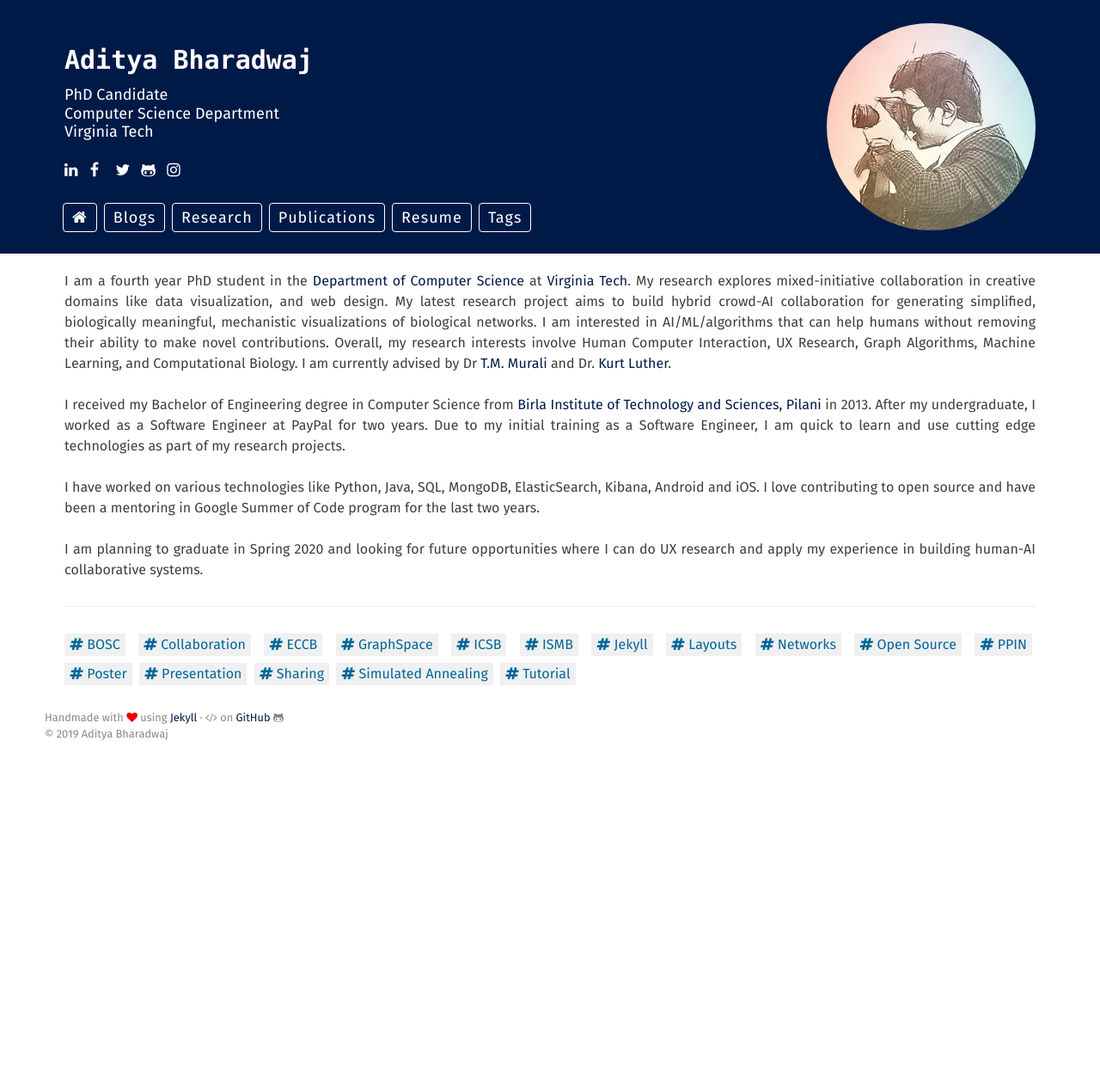
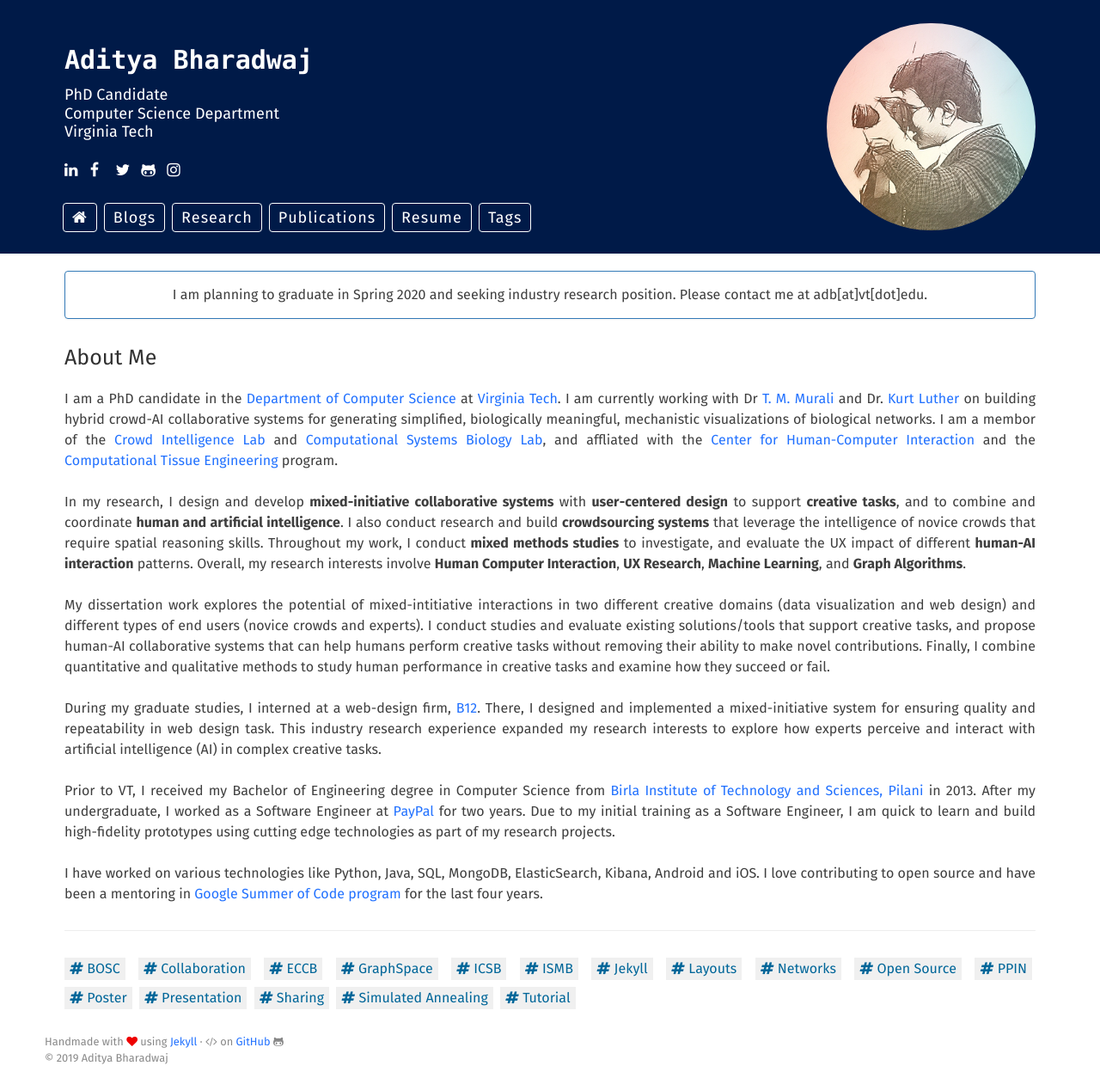
Before and after one commit to adbharadwaj/adbharadwaj.github.io, a Jekyll site: the page built from index.html, in a window 1280 px wide. Shown: the whole page at 86% size. Built offline with Jekyll 4.4.1, drawn with Linux system fonts in a browser that asks for light colours; before the commit the page ends 900 px from its top, so only the background shows below that.

Commit message:
updated home page

```diff
--- a/assets/scss/_layout.scss
+++ b/assets/scss/_layout.scss
@@ -69,7 +69,7 @@ body {
 }
 
 a {
-    color: #001a48;
+    color: #2171ff;
     text-decoration: none;
     -webkit-transition: all 500ms ease;
     -moz-transition: all 500ms ease;
--- a/index.html
+++ b/index.html
@@ -24,22 +24,43 @@ keywords: about page, about me
 {% endif %}
 {% endfor %}
 
-I am a fourth year PhD student in the <a href="http://www.cs.vt.edu/">Department of Computer Science</a> at <a href="http://www.vt.edu/">Virginia Tech</a>.
-My research explores mixed-initiative collaboration in creative domains like data visualization, and web design. My latest research project aims to build hybrid crowd-AI collaboration for generating simplified, biologically meaningful, mechanistic visualizations of biological networks. I am interested in  AI/ML/algorithms that can help humans without removing their ability to make novel contributions. Overall, my research interests involve Human Computer Interaction, UX Research, Graph Algorithms, Machine Learning, and Computational Biology.  I am currently advised by Dr <a href="http://bioinformatics.cs.vt.edu/~murali/">T.M. Murali</a> and Dr. <a href="http://kurtluther.com/">Kurt Luther</a>.
+
+<div class="panel panel-primary">
+    <!-- <div class="panel-heading">Panel heading without title</div> -->
+  <div class="panel-body text-center">
+    <!-- <h3>Job Search</h3> -->
+    I am planning to graduate in Spring 2020 and seeking industry research position. Please contact me at adb[at]vt[dot]edu.
+  </div>
+</div>
+
+<h3>About Me</h3>
+
+I am a PhD candidate in the <a href="http://www.cs.vt.edu/">Department of Computer Science</a> at <a href="http://www.vt.edu/">Virginia Tech</a>. I am currently working with Dr <a href="http://bioinformatics.cs.vt.edu/~murali/">T. M. Murali</a> and Dr. <a href="http://kurtluther.com/">Kurt Luther</a> on building hybrid crowd-AI collaborative systems for generating simplified, biologically meaningful, mechanistic visualizations of biological networks. I am a membor of the <a href="http://crowd.cs.vt.edu/">Crowd Intelligence Lab</a> and
+<a href="https://bioinformatics.cs.vt.edu/~murali/group.html">Computational Systems Biology Lab</a>, and affliated with the <a href="http://www.hci.vt.edu/">Center for Human-Computer Interaction</a> and the <a href="http://cte.cs.vt.edu/">Computational Tissue Engineering</a> program.
+
 
 <br><br>
 
-I received my Bachelor of Engineering degree in Computer Science from <a href="http://www.bits-pilani.ac.in/">Birla Institute of Technology and Sciences, Pilani</a> in 2013. After my undergraduate, I worked as a Software Engineer at PayPal for two years. Due to my initial training as a Software Engineer, I am quick to learn and use cutting edge technologies as part of my research projects.
+In my research, I design and develop <b>mixed-initiative collaborative systems</b> with <b>user-centered design</b> to support <b>creative tasks</b>, and to combine and coordinate <b>human and artificial intelligence</b>. I also conduct research and build <b>crowdsourcing systems</b> that leverage the intelligence of novice crowds that require spatial reasoning skills. Throughout my work, I conduct <b>mixed methods studies</b> to investigate, and evaluate the UX impact of different <b>human-AI interaction</b> patterns. Overall, my research interests involve <b>Human Computer Interaction</b>, <b>UX Research</b>, <b>Machine Learning</b>, and <b>Graph Algorithms</b>.
 
 <br><br>
 
-I have worked on various technologies like Python, Java, SQL,  MongoDB, ElasticSearch, Kibana, Android and iOS. I love contributing to open source and have been a mentoring in Google Summer of Code program for the last two years.
+My dissertation work explores the potential of mixed-intitiative interactions in two different creative domains (data visualization and web design) and different types of end users (novice crowds and experts). I conduct studies and evaluate existing solutions/tools that support creative tasks, and propose human-AI collaborative systems that can help humans perform creative tasks without removing their ability to make novel contributions. Finally, I combine quantitative and qualitative methods to study human performance in creative tasks and examine how they succeed or fail.
 
 <br><br>
 
-I am planning to graduate in Spring 2020 and looking for future opportunities where I can do UX research and apply my experience in building human-AI collaborative systems.
+During my graduate studies, I interned at a web-design firm, <a href="https://b12.io/">B12</a>. There, I designed and implemented a mixed-initiative system for ensuring quality and repeatability in web design task. This industry research experience expanded my research interests to explore how experts perceive and interact with artificial intelligence (AI) in complex creative tasks.
 
+<br><br>
+Prior to VT, I received my Bachelor of Engineering degree in Computer Science from <a href="http://www.bits-pilani.ac.in/">Birla Institute of Technology and Sciences, Pilani</a> in 2013. After my undergraduate, I worked as a Software Engineer at <a href="https://www.paypal.com/">PayPal</a> for two years. Due to my initial training as a Software Engineer, I am quick to learn and build high-fidelity prototypes using cutting edge technologies as part of my research projects.
 
+<br><br>
+
+I have worked on various technologies like Python, Java, SQL, MongoDB, ElasticSearch, Kibana, Android and iOS. I love contributing to open source and have been a mentoring in <a href="https://summerofcode.withgoogle.com/">Google Summer of Code program</a> for the last four years.
+
+<!-- <br> -->
+
+<!-- <h3>News</h3> -->
 
 <hr/>
 
```
Also changed, not shown: Gemfile.lock.
